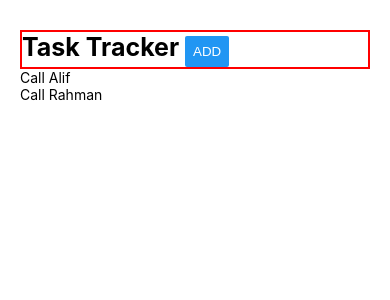
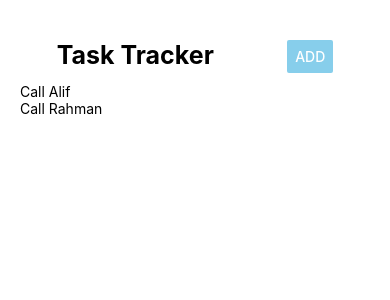
Before and after one commit to moshiurr/r-native-crash, a React Native app: screen / in a window 390 px wide. Shown: the top 300 px of the page. Built offline with nearby package versions, Linux system fonts and the light colour scheme.

Commit message:
header.js updated

```diff
--- a/components/Header.js
+++ b/components/Header.js
@@ -1,12 +1,13 @@
 import React from "react";
 import { View, StyleSheet, Text, Button } from "react-native";
 
-const Header = ({ header, showForm }) => {
+const Header = ({ header, showForm, openform }) => {
 	return (
 		<View style={style.header}>
 			<Text style={style.headerSize}>
-				{header} <Button title="Add" onPress={showForm} />{" "}
+				{header}
 			</Text>
+      <Button title={openform ? "Close" : "Add"} color={openform ? "black" : "skyblue"} onPress={showForm} />
 		</View>
 	);
 };
@@ -14,12 +15,15 @@ const Header = ({ header, showForm }) => {
 const style = StyleSheet.create({
 	header: {
 		// flex: 1,
-		// flexDirection: "row",
-		// justifyContent: "space-around",
+		flexDirection: "row",
+		justifyContent: "space-around",
+    // alignSelf: "streatch",
 		// alignItems: "flex-start",
-		marginTop: 30,
-		borderColor: "red",
-		borderWidth: 2,
+		marginTop: 40,
+		// borderColor: "red",
+		// borderWidth: 2,
+
+    marginBottom: 10,
 	},
 	headerSize: {
 		fontSize: 25,
```
